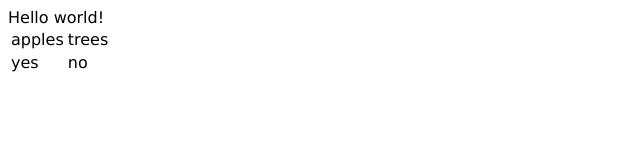
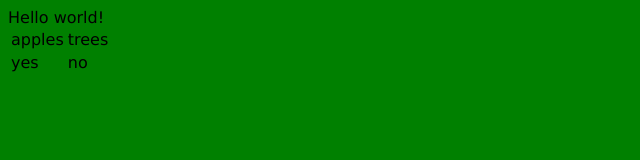
Before and after one commit to RobertE77/roberte77.github.io, a plain HTML site: page index.html in a window 1280 px wide. Shown: the whole page, without its empty margins (0-640 px from the left). Drawn offline with Linux system fonts and the light colour scheme.

Commit message:
changes background color

```diff
--- a/stylesheet.css
+++ b/stylesheet.css
@@ -1,4 +1,4 @@
 body {
   font-family: verdana, sans-serif;
-  background-color: tangerine;
+  background-color: green;
   }
```
